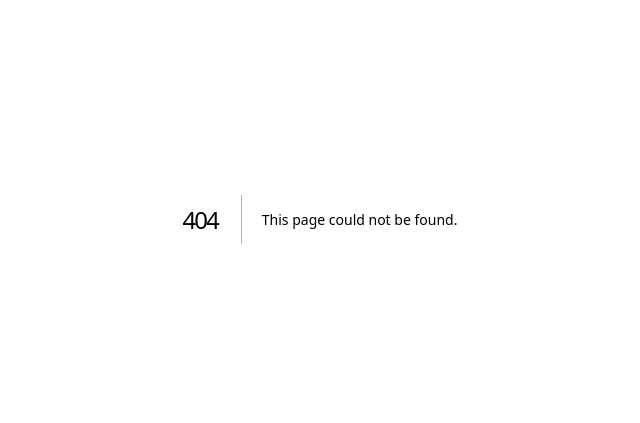
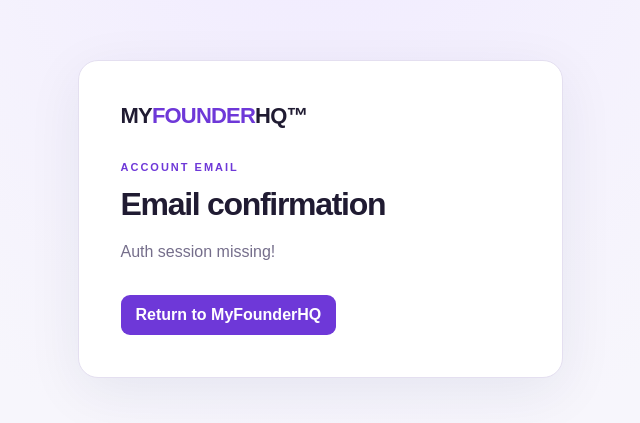
Before and after one commit to Caracal-Technologies-Inc/myfounderhq.com, a Next.js app: page /email-confirmed in a window 1280 px wide. Before the commit this address had no page. Shown: the part 181-604 px from the top of the page, without its empty margins (320-960 px from the left). Built offline with nearby package versions, Linux system fonts and the light colour scheme; no server answers.

Commit message:
Show explicit account email confirmation and pending second-approval status

```diff
--- /dev/null
+++ b/app/email-confirmed/page.tsx
@@ -0,0 +1,28 @@
+"use client";
+import {useEffect,useMemo,useState} from "react";
+import {createBrowserClient} from "@supabase/ssr";
+
+export default function EmailConfirmed(){
+ const db=useMemo(()=>createBrowserClient(process.env.NEXT_PUBLIC_SUPABASE_URL!,process.env.NEXT_PUBLIC_SUPABASE_PUBLISHABLE_KEY!),[]);
+ const [result,setResult]=useState<{email:string;pending:boolean;error:string}|null>(null);
+ useEffect(()=>{
+  let active=true;
+  void (async()=>{
+   // Browsers may arrive with a Supabase fragment after email confirmation.
+   const params=new URLSearchParams(window.location.search);
+   const urlError=params.get("error")||new URLSearchParams(window.location.hash.slice(1)).get("error_description")||"";
+   const {data,error}=await db.auth.getUser();
+   if(!active)return;
+   const user=data.user as ({email?:string;new_email?:string}|null);
+   setResult({email:user?.email||"",pending:!!user?.new_email,error:urlError||error?.message||""});
+  })();
+  return()=>{active=false};
+ },[db]);
+ return <main className="auth-screen"><section className="auth-card">
+  <div className="auth-logo">MY<span>FOUNDER</span>HQ™</div>
+  <div className="auth-kicker">ACCOUNT EMAIL</div>
+  <h1>Email confirmation</h1>
+  {!result?<p>Checking email confirmation…</p>:result.error?<p role="alert">{result.error}</p>:result.pending?<p>The first confirmation was received. For security, you may also need to approve the change from the other email inbox before your address updates.</p>:result.email?<p>Your account currently uses <strong>{result.email}</strong>. If this is your new address, the change is complete. Otherwise, confirm the link sent to your other email address.</p>:<p>Open this confirmation link in the browser where you signed in, or sign in to check your account email.</p>}
+  <a className="settings-reset-link" href="/">Return to MyFounderHQ</a>
+ </section></main>;
+}
```
